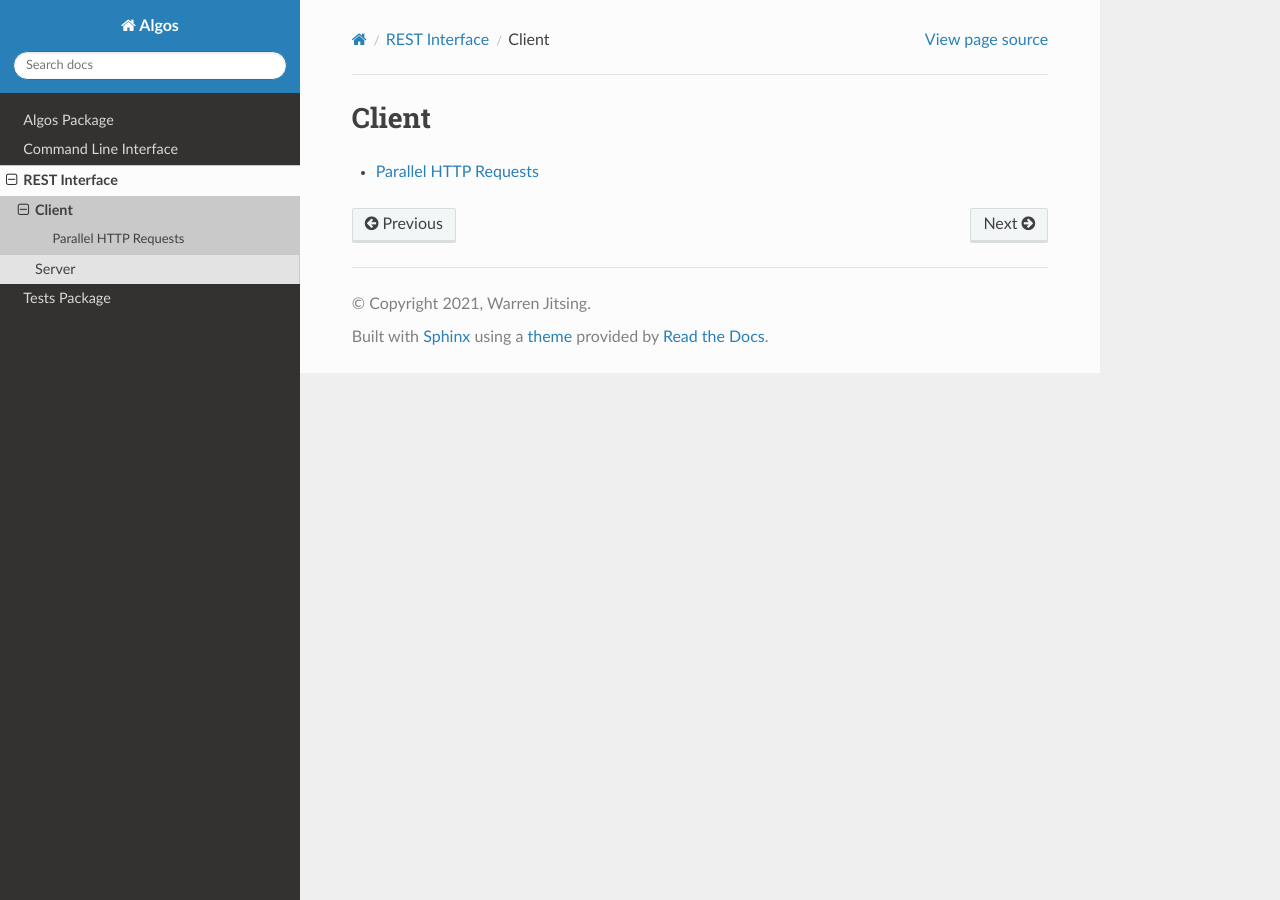
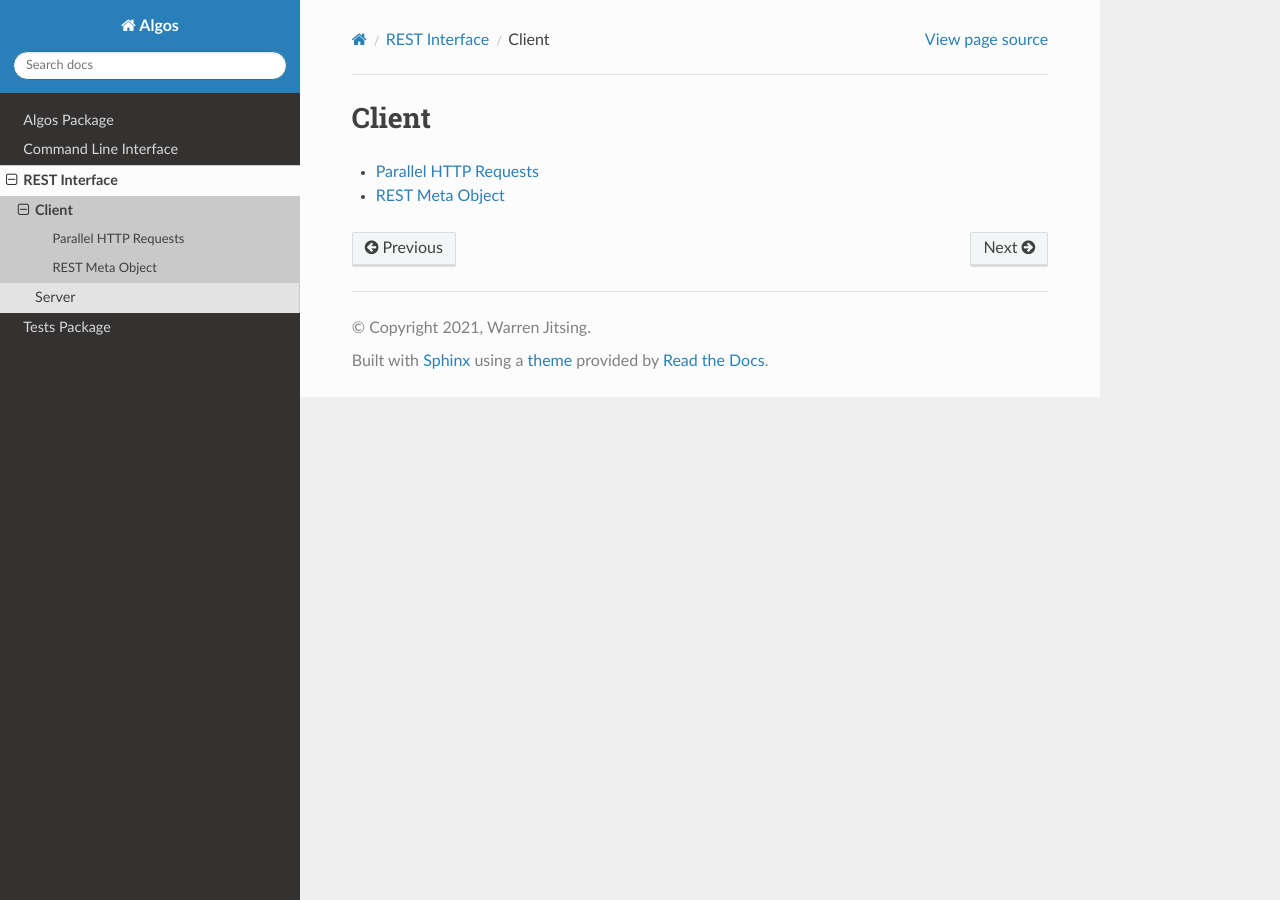
Before and after one commit to chernobylcitybus/algos, a Sphinx documentation site: the page built from docs/source/rest_client.rst, in a window 1280 px wide. Built offline with Sphinx 7.4.7 and the Read the Docs theme 2.0.0, drawn with Linux system fonts in a browser that asks for light colours; formulas are drawn with MathJax 3.

Commit message:
(Document) add rest client request to index
Why: Was not added to documentation

How: Create an rst file and add to index

Tags: documentation rest client parallel

```diff
--- a/docs/source/rest_client.rst
+++ b/docs/source/rest_client.rst
@@ -4,3 +4,4 @@ Client
 .. toctree::
 
    rest_client_parallel
+   rest_client_request
--- /dev/null
+++ b/docs/source/rest_client_request.rst
@@ -0,0 +1,7 @@
+REST Meta Object
+================
+
+.. automodule:: algosrest.client.request
+   :members:
+   :undoc-members:
+   :show-inheritance:
```
